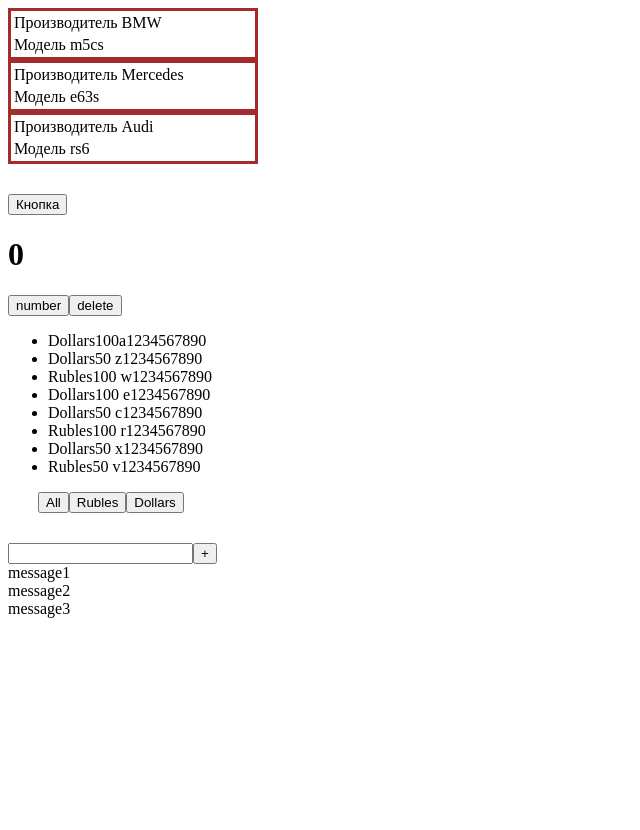
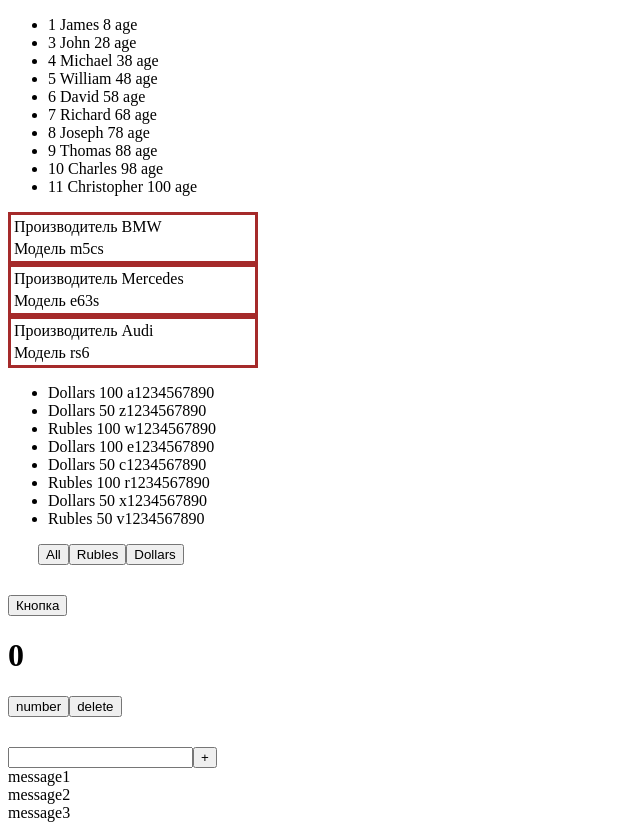
Before and after one commit to NatKhomich/microtask, a React (Create React App) app: page / in a window 1280 px wide. Shown: the whole page, without its empty margins (0-640 px from the left). Before the commit the page ends 800 px from the top, so only its background shows below. Built offline with nearby package versions, Linux system fonts and the light colour scheme.

Commit message:
microtask refactor

```diff
--- a/src/App.tsx
+++ b/src/App.tsx
@@ -1,21 +1,16 @@
 import React, {useState} from 'react';
 import './App.css';
-import Filter from './filter/Filter';
-import NewComponent from './map/NewComponent';
 import UseState from './useState/UseState';
 import Button from './button/Button';
-import {FullInput} from './input/fullinput/FullInput';
 import {Input} from './input/Input';
 import {ButtonInput} from './input/Button';
+import Map from './map/Map';
+import {Filter} from './filter/Filter';
 
 
 function App() {
 
-    const topCars = [ //map
-        {manufacturer: 'BMW', model: 'm5cs'},
-        {manufacturer: 'Mercedes', model: 'e63s'},
-        {manufacturer: 'Audi', model: 'rs6'}
-    ]
+
     const Button1 = (subscriber: string) => {
         console.log(subscriber)
     }
@@ -41,10 +36,13 @@
 
     return (
         <>
-            <NewComponent topCars={topCars}/>
+            <Map />
+
+            <Filter />
+
             <Button name={'Кнопка'} callBack={() => Button1('Im Natalia')}/>
             <UseState/>
-            <Filter/>
+
             {/*<FullInput addMessage={addMessage}/>*/}
             <Input  setTitle = {setTitle} title = {title}/>
             <ButtonInput name={ '+' } callBack={ callBackButtonHandler }/>
--- a/src/filter/Filter.tsx
+++ b/src/filter/Filter.tsx
@@ -1,10 +1,17 @@
 import React, {useState} from 'react';
-import button from '../button/Button';
+import FilterComponent from './FilterComponent';
 
-type FilterPropsType = 'All' | 'Rubles' | 'Dollars'
+export type FilterPropsType = 'All' | 'Rubles' | 'Dollars'
 
-const Filter = () => {
-    const [money, setMoney] = useState([
+export type MoneyPropsType = {
+    banknotes: 'Dollars' | 'Rubles'
+    value: number
+    number: string
+}
+
+export const Filter = () => {
+
+    const [money, setMoney] = useState<MoneyPropsType[]>([
         {banknotes: 'Dollars', value: 100, number: 'a1234567890'},
         {banknotes: 'Dollars', value: 50, number: ' z1234567890'},
         {banknotes: 'Rubles', value: 100, number: ' w1234567890'},
@@ -20,36 +27,17 @@
     let currentMoney = money
 
     if (filter==='Rubles') {
-        currentMoney = money.filter((filterMoney) => filterMoney.banknotes === 'Rubles')
+        currentMoney = money.filter((el) => el.banknotes === 'Rubles')
     } else if (filter==='Dollars') {
-        currentMoney = money.filter((filterMoney) => filterMoney.banknotes === 'Dollars')
+        currentMoney = money.filter((el) => el.banknotes === 'Dollars')
     }
 
-    const onClickFilterHandler = (nameButton: FilterPropsType) => {
+    const onClickFilter = (nameButton: FilterPropsType) => {
         setFilter(nameButton)
     }
 
-
     return (
-        <div>
-            <ul>
-                {currentMoney.map((objFromMoneyArr, index) => {
-                    return (
-                        <li key={index}>
-                            <span>{objFromMoneyArr.banknotes}</span>
-                            <span>{objFromMoneyArr.value}</span>
-                            <span>{objFromMoneyArr.number}</span>
-                        </li>
-                    )
-                })}
-            </ul>
-            <div style={{marginLeft: '30px'}}>
-                <button onClick={()=>onClickFilterHandler('All')}> All</button>
-                <button onClick={()=>onClickFilterHandler('Rubles')}> Rubles</button>
-                <button onClick={()=>onClickFilterHandler('Dollars')}> Dollars</button>
-            </div>
-        </div>
+        <FilterComponent money={currentMoney}
+                         onClickFilter={onClickFilter} />
     );
 };
-
-export default Filter;
--- /dev/null
+++ b/src/filter/FilterComponent.tsx
@@ -0,0 +1,47 @@
+import React, {useState} from 'react';
+import button from '../button/Button';
+import {FilterPropsType, MoneyPropsType} from './Filter';
+
+type FilterComponentType = {
+    money: MoneyPropsType[]
+    onClickFilter: (nameButton: FilterPropsType)=> void
+}
+
+
+const FilterComponent = (props: FilterComponentType) => {
+
+    const AllOnClickFilterHandler = () => {
+        props.onClickFilter('All')
+    }
+
+    const RublesOnClickFilterHandler = () => {
+        props.onClickFilter('Rubles')
+    }
+
+    const DollarsOnClickFilterHandler = () => {
+        props.onClickFilter('Dollars')
+    }
+
+    return (
+        <div>
+            <ul>
+                {props.money.map((el, index) => {
+                    return (
+                        <li key={index}>
+                            <span>{el.banknotes} </span>
+                            <span>{el.value} </span>
+                            <span>{el.number} </span>
+                        </li>
+                    )
+                })}
+            </ul>
+            <div style={{marginLeft: '30px'}}>
+                <button onClick={AllOnClickFilterHandler}> All</button>
+                <button onClick={RublesOnClickFilterHandler}> Rubles</button>
+                <button onClick={DollarsOnClickFilterHandler}> Dollars</button>
+            </div>
+        </div>
+    );
+};
+
+export default FilterComponent;
--- /dev/null
+++ b/src/map/Map.tsx
@@ -0,0 +1,30 @@
+import React from 'react';
+import NewComponent from './NewComponent';
+
+const Map = () => {
+
+    const students = [ //map
+        {id: 1, name: "James", age: 8},
+        {id: 3, name: "John", age: 28},
+        {id: 4, name: "Michael", age: 38},
+        {id: 5, name: "William", age: 48},
+        {id: 6, name: "David", age: 58},
+        {id: 7, name: "Richard", age: 68},
+        {id: 8, name: "Joseph", age: 78},
+        {id: 9, name: "Thomas", age: 88},
+        {id: 10, name: "Charles", age: 98},
+        {id: 11, name: "Christopher", age: 100},
+    ]
+
+    const topCars = [ //map
+        {manufacturer: 'BMW', model: 'm5cs'},
+        {manufacturer: 'Mercedes', model: 'e63s'},
+        {manufacturer: 'Audi', model: 'rs6'}
+    ]
+
+    return (
+        <NewComponent topCars={topCars} students={students} />
+    );
+};
+
+export default Map;
--- a/src/map/NewComponent.tsx
+++ b/src/map/NewComponent.tsx
@@ -1,33 +1,15 @@
 import React from 'react';
 import s from './NewComponent.module.css'
 
-/*type NewComponentPropsType = {
-    students: StudentPropsType[]
+type TopCarsPropsType = {
+    topCars: AutoPropsType[]
+    students: StudentsPropsType[]
 }
-type StudentPropsType = {
+
+type StudentsPropsType = {
     id: number
     name: string
     age: number
-/*
-const NewComponent = (props: NewComponentPropsType) => {
-    return (
-        <div>
-            <ul>
-                {props.students.map((objectFromStudentArray, index) => {
-                    return (
-                        <li key={objectFromStudentArray.id}>
-                            <span> {objectFromStudentArray.name} </span>
-                            <span> {objectFromStudentArray.age} </span>
-                        </li>
-                    )
-                })}
-            </ul>
-        </div>
-    );
-};*/
-
-type TopCarsPropsType = {
-    topCars: Array<AutoPropsType>
 }
 
 type AutoPropsType = {
@@ -36,21 +18,23 @@
 }
 
 const NewComponent = (props: TopCarsPropsType) => {
-    /*const students = [ //map
-        {id: 1, name: "James", age: 8},
-        {id: 3, name: "John", age: 28},
-        {id: 4, name: "Michael", age: 38},
-        {id: 5, name: "William", age: 48},
-        {id: 6, name: "David", age: 58},
-        {id: 7, name: "Richard", age: 68},
-        {id: 8, name: "Joseph", age: 78},
-        {id: 9, name: "Thomas", age: 88},
-        {id: 10, name: "Charles", age: 98},
-        {id: 11, name: "Christopher", age: 100},
-    ]*/
 
     return (
         <div>
+            <div>
+                <ul>
+                    {props.students.map( el => {
+                        return (
+                            <li key={el.id}>
+                                <span> {el.id} </span>
+                                <span> {el.name} </span>
+                                <span> {el.age} age </span>
+                            </li>
+                        )
+                    } )}
+                </ul>
+            </div>
+
             {props.topCars.map((carElements, index) => {
                 return (
                     <table key={index} className={s.table}>
@@ -74,5 +58,4 @@
 };
 
 
-
 export default NewComponent;
```
Lines whose indentation alone changed are shown as unchanged.
